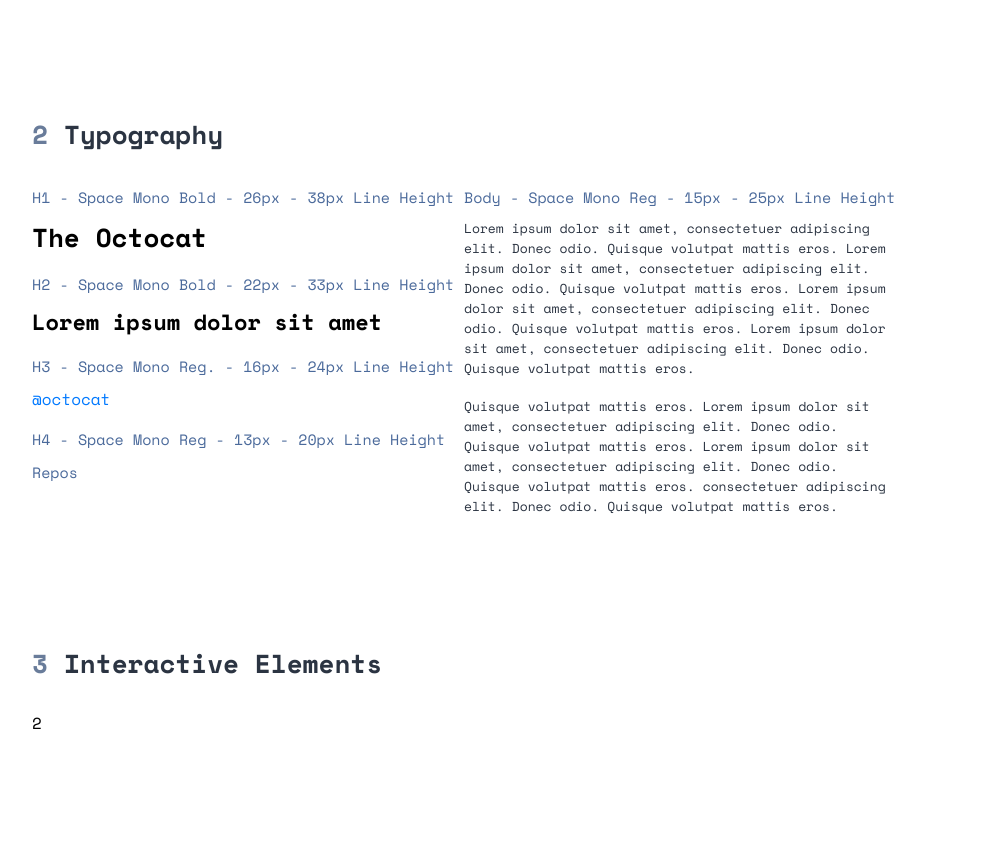
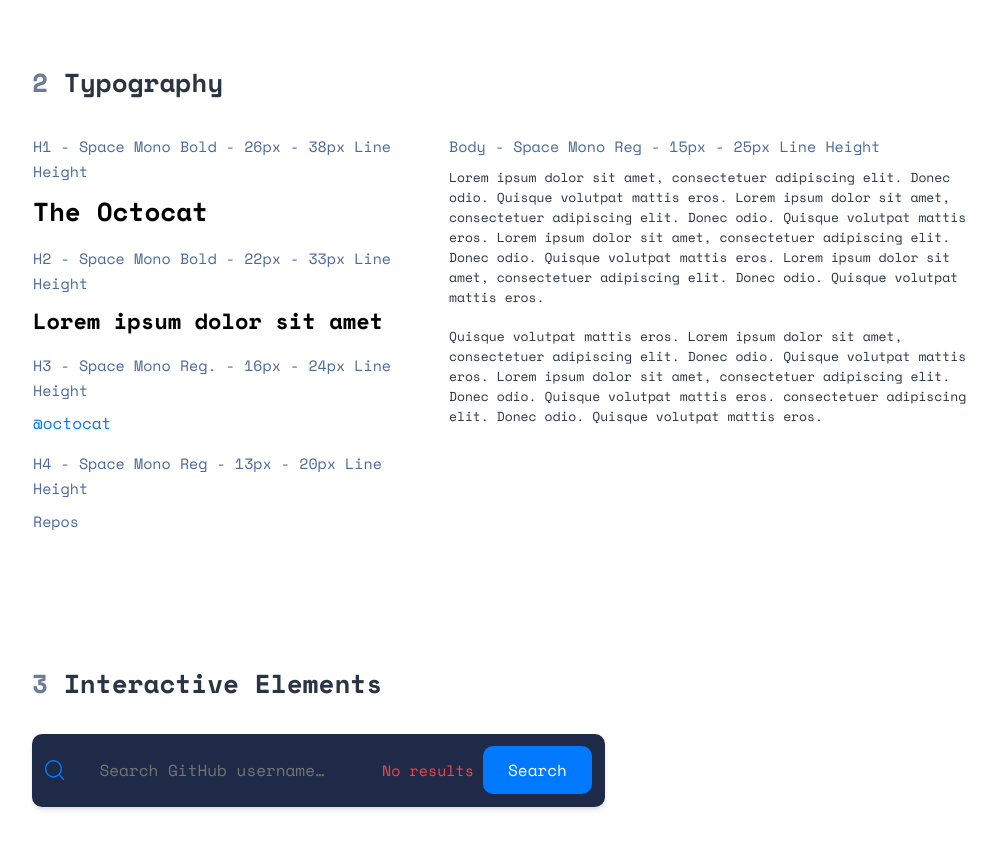
Before and after one commit to billybenntt/portfolio-project-3-github-user-search, a React (Vite) app: page / in a window 1280 px wide. Shown: the part 1362-2210 px from the top of the page, without its empty margins (128-1125 px from the left). Built offline with nearby package versions, Linux system fonts and the light colour scheme.

Commit message:
work on desktop size search components

```diff
--- /dev/null
+++ b/src/components/Color.jsx
@@ -0,0 +1,27 @@
+function Color (props) {
+
+  const { hexColor, blackText } = props
+
+  const styles = {
+    backgroundColor: hexColor,
+    color: blackText ? '#2B3442' : '#FFF'
+  }
+
+  return (
+    <div className="color">
+      <div className="color-box" style={styles}>
+        <p>{hexColor ? hexColor : '#FFFFFF'}</p>
+      </div>
+      <div className="color-description">
+        <h4>RGB</h4>
+        <p>0, 121, 255</p>
+      </div>
+      <div className="color-description">
+        <h4>HSL</h4>
+        <p>212°, 100%, 50%</p>
+      </div>
+    </div>
+  )
+}
+
+export default Color
--- /dev/null
+++ b/src/components/SearchBox.jsx
@@ -0,0 +1,21 @@
+import SearchIcon from '../assets/icon-search.svg'
+
+function SearchBox () {
+  return (
+    <form className="search-box">
+      <div className="search-box-center">
+        <img src={SearchIcon} alt="search-icon"
+          className="search-icon"/>
+        <input type="text"
+          placeholder="Search GitHub username…"
+          className="search-input"/>
+        <div className="search-error">
+          <p>No results</p>
+        </div>
+        <button className="search-btn" type="button">Search</button>
+      </div>
+    </form>
+  )
+}
+
+export default SearchBox
--- a/src/pages/DesignSystem.jsx
+++ b/src/pages/DesignSystem.jsx
@@ -1,34 +1,11 @@
-function Color (props) {
-
-  const { hexColor, blackText } = props
-
-  const styles = {
-    backgroundColor: hexColor,
-    color: blackText ? '#2B3442' : '#FFF'
-  }
-
-  return (
-    <div className="color">
-      <div className="color-box" style={styles}>
-        <p>{hexColor ? hexColor : '#FFFFFF'}</p>
-      </div>
-      <div className="color-description">
-        <h4>RGB</h4>
-        <p>0, 121, 255</p>
-      </div>
-      <div className="color-description">
-        <h4>HSL</h4>
-        <p>212°, 100%, 50%</p>
-      </div>
-    </div>
-  )
-}
+import Color from '../components/Color.jsx'
+import SearchBox from '../components/SearchBox.jsx'
 
 function DesignSystem () {
+
   return (
     <div className="design-system">
       <div className="design-system-center">
-
         {/* HEADER */}
         <header className="header">
           <h3>dev_Finder</h3>
@@ -131,9 +108,11 @@ function DesignSystem () {
           <div className="section-title">
             <h3><span>3</span>Interactive Elements</h3>
           </div>
+          <div>
 
-          <div>
-            2
+            <SearchBox/>
+
+
           </div>
         </section>
       </div>
--- a/src/styles/output.css
+++ b/src/styles/output.css
@@ -377,7 +377,10 @@ body {
   font-size: 1.625rem;
   line-height: 2.375rem;
   font-weight: bold;
-  justify-content: space-between;
+  margin-top: 1rem;
+  flex-direction: column;
+  align-items: center;
+  justify-content: center;
 }
 
 .colors-center {
@@ -390,6 +393,7 @@ body {
   font-size: 1.625rem;
   line-height: 2.375rem;
   font-weight: bold;
+  text-align: center;
   color: #2B3442;
   margin-bottom: 2rem;
 }
@@ -420,11 +424,11 @@ body {
 }
 
 .color-box {
-  border-radius: 7px;
   font-size: 1.375rem;
   line-height: 2.063rem;
   font-weight: bold;
   display: flex;
+  border-radius: 8px;
   padding: 55px 136px 21px 24px;
   align-items: flex-end;
   color: #000;
@@ -437,7 +441,7 @@ body {
   font-size: 0.938rem;
   line-height: 1.563rem;
   font-weight: normal;
-  margin-top: 0.8rem;
+  margin-top: 0.4rem;
   gap: 0 4rem;
   color: #4B6A9B;
   text-align: left;
@@ -457,12 +461,13 @@ body {
 }
 
 .typography-center {
-  display: flex;
-  flex-direction: column;
+  display: grid;
+  text-align: center;
+  grid-template-columns: 1fr;
 }
 
 .typography-group {
-  flex: 0 0 calc(50% - 3rem);
+  border: 1px solid transparent;
 }
 
 .typography-item {
@@ -504,7 +509,104 @@ body {
   .design-system-center {
     max-width: 1110px;
   }
+  .header {
+    font-size: 1.625rem;
+    line-height: 2.375rem;
+    font-weight: bold;
+    margin-top: 0;
+    flex-direction: row;
+    align-items: center;
+    justify-content: space-between;
+  }
   .typography-center {
-    flex-direction: row;
+    display: grid;
+    text-align: left;
+    gap: 1rem 2rem;
+    grid-template-columns: 40% 55%;
   }
 }
+.search-box {
+  max-width: 573px;
+}
+.search-box .search-box-center {
+  display: grid;
+  grid-template-columns: 10% 50% 20% 20%;
+  align-items: center;
+  padding: 0.8rem;
+  box-shadow: 0 4px 6px -1px rgba(0, 0, 0, 0.1), 0 2px 4px -2px rgba(0, 0, 0, 0.1);
+  border-radius: 10px;
+  background-color: #1E2A47;
+  position: relative;
+}
+.search-box .search-icon {
+  width: 20px;
+  height: 20px;
+}
+.search-box .search-error {
+  font-size: 0.813rem;
+  line-height: 1.25rem;
+  font-weight: normal;
+  margin: 0 auto;
+  text-align: center;
+  font-weight: bold;
+  color: #F74646;
+  visibility: hidden;
+}
+.search-box .search-input {
+  font-size: 0.813rem;
+  line-height: 1.25rem;
+  font-weight: normal;
+  border: none;
+  color: #F6F8FF;
+  background-color: transparent;
+}
+.search-box .search-input:focus {
+  outline: none;
+}
+.search-box .search-btn {
+  font-size: 0.813rem;
+  line-height: 1.25rem;
+  font-weight: normal;
+  transition-property: all;
+  transition-timing-function: cubic-bezier(0.4, 0, 0.2, 1);
+  transition-duration: 500ms;
+  padding: 0.7rem 0;
+  cursor: pointer;
+  text-align: center;
+  border-radius: 10px;
+  border: none;
+  background-color: #0079FF;
+  color: #FFFFFF;
+}
+.search-box .search-btn:hover {
+  background-color: #60ABFF;
+}
+.search-box .search-btn:active {
+  background-color: #F74646;
+}
+
+@media screen and (min-width: 768px) {
+  .section-title {
+    text-align: left;
+  }
+  .search-box {
+    max-width: 573px;
+  }
+  .search-box .search-error {
+    font-size: 0.938rem;
+    line-height: 1.563rem;
+    font-weight: normal;
+    visibility: visible;
+  }
+  .search-box .search-input {
+    font-size: 1rem;
+    line-height: 1.5rem;
+    font-weight: normal;
+  }
+  .search-box .search-btn {
+    font-size: 1rem;
+    line-height: 1.5rem;
+    font-weight: normal;
+    padding: 0.75rem 1.5rem;
+  }
+}
--- a/src/styles/scss/_design-system.scss
+++ b/src/styles/scss/_design-system.scss
@@ -10,7 +10,6 @@ body {
 
 .design-system {
   background-color: $accent-light-100;
-
 }
 
 .design-system-center {
@@ -24,7 +23,10 @@ body {
 .header {
   @include d-flex;
   @include text-xl;
-  justify-content: space-between;
+  margin-top: 1rem;
+  flex-direction: column;
+  align-items: center;
+  justify-content: center;
 }
 
 
@@ -37,6 +39,7 @@ body {
 
 .section-title {
   @include text-xl;
+  text-align: center;
   color: $accent-dark-200;
   margin-bottom: 2rem;
 
@@ -68,9 +71,9 @@ body {
 }
 
 .color-box {
-  @include rounded;
   @include text-lg;
   @include d-flex;
+  border-radius: $rounded-md;
   padding: 55px 136px 21px 24px;
   align-items: flex-end;
   color: #000;
@@ -81,7 +84,7 @@ body {
 .color-description {
   @include d-flex;
   @include text-sm;
-  margin-top: 0.8rem;
+  margin-top: 0.4rem;
   gap: 0 4rem;
   color: $primary-200;
   text-align: left;
@@ -98,24 +101,23 @@ body {
 .typography-title {
   @include text-sm;
   color: $primary-200;
-    margin-bottom: 0.5rem;
+  margin-bottom: 0.5rem;
 }
 
 .typography-center {
-  display: flex;
-  justify-content: space-between;
-  flex-direction: column;
+  display: grid;
+  text-align: center;
+  grid-template-columns: 1fr;
 
 }
 
 .typography-group {
-  flex: 0 0 calc(50% -4rem);
+
+  border: 1px solid transparent;
 }
 
 
-
 .typography-item {
-
   margin-bottom: 1rem;
 
 
@@ -140,7 +142,6 @@ body {
   p {
     @include text-xs;
     color: $accent-dark-200;
-
   }
 
 
@@ -158,9 +159,119 @@ body {
     max-width: $max-w-xl;
   }
 
+
+  .header {
+    @include text-xl;
+    margin-top: 0;
+    flex-direction: row;
+    align-items: center;
+    justify-content: space-between;
+  }
+
+
   .typography-center {
-    flex-direction: row;
+    display: grid;
+    text-align: left;
+    gap: 1rem 2rem;
+    grid-template-columns: 40% 55%;
+
   }
 
 
 }
+
+
+.search-box {
+
+  max-width: 573px;
+
+  .search-box-center {
+    display: grid;
+    grid-template-columns: 10% 50% 20% 20%;
+    align-items: center;
+    padding: 0.8rem;
+    box-shadow: $box-shadow-1;
+    border-radius: $rounded-lg;
+    background-color: $accent-dark-100;
+    position: relative;
+  }
+
+  .search-icon {
+    width: 20px;
+    height: 20px;
+  }
+
+  .search-error {
+    @include text-xs;
+    @include mx-auto;
+    text-align: center;
+    font-weight: bold;
+    color: $secondary-100;
+    visibility: hidden;
+  }
+
+  .search-input {
+    @include text-xs;
+    border: none;
+    color: $accent-light-200;
+    background-color: transparent;
+
+    &:focus {
+      outline: none;
+    }
+  }
+
+
+  .search-btn {
+    @include text-xs;
+    @include transition-all;
+    padding: 0.7rem 0;
+    cursor: pointer;
+    text-align: center;
+    border-radius: $rounded-lg;
+    border: none;
+    background-color: $primary-300;
+    color: $accent-light-100;
+
+    &:hover {
+      background-color: $primary-400;
+    }
+
+    &:active {
+      background-color: $secondary-100;
+    }
+  }
+}
+
+
+@media screen and (min-width: map-get($breakpoints, "md")) {
+
+  .section-title {
+    text-align: left;
+  }
+
+
+  .search-box {
+
+    max-width: $max-w-md;
+
+    .search-error {
+      @include text-sm;
+      visibility: visible;
+    }
+
+    .search-input {
+      @include text-base;
+    }
+
+    .search-btn {
+      @include text-base;
+      padding: 0.75rem 1.5rem;
+
+    }
+
+
+  }
+
+
+}
--- a/src/styles/scss/_variables.scss
+++ b/src/styles/scss/_variables.scss
@@ -3,6 +3,8 @@
 $primary-100: #697C9A;
 $primary-200: #4B6A9B;
 $primary-300: #0079FF;
+$primary-400: #60ABFF;
+$secondary-100: #F74646;
 $accent-light-100: #FFFFFF;
 $accent-light-200: #F6F8FF;
 $accent-light-300: #FEFEFE;
@@ -16,6 +18,10 @@ $max-w-sm: 327px;
 $max-w-md: 573px;
 $max-w-lg: 730px;
 $max-w-xl: 1110px;
+$rounded-sm: 4px;
+$rounded-md: 8px;
+$rounded-lg: 10px;
+$rounded-xl: 16px;
 $box-shadow-1: 0 4px 6px -1px rgb(0 0 0 / 0.1), 0 2px 4px -2px rgb(0 0 0 / 0.1);
 $box-shadow-2: 0 10px 15px -3px rgb(0 0 0 / 0.1), 0 4px 6px -4px rgb(0 0 0 / 0.1);
 $transition: 0.3s ease-in-out all;
```
Also changed, not shown: src/styles/scss/_utilities.scss (+4 -6 lines).
